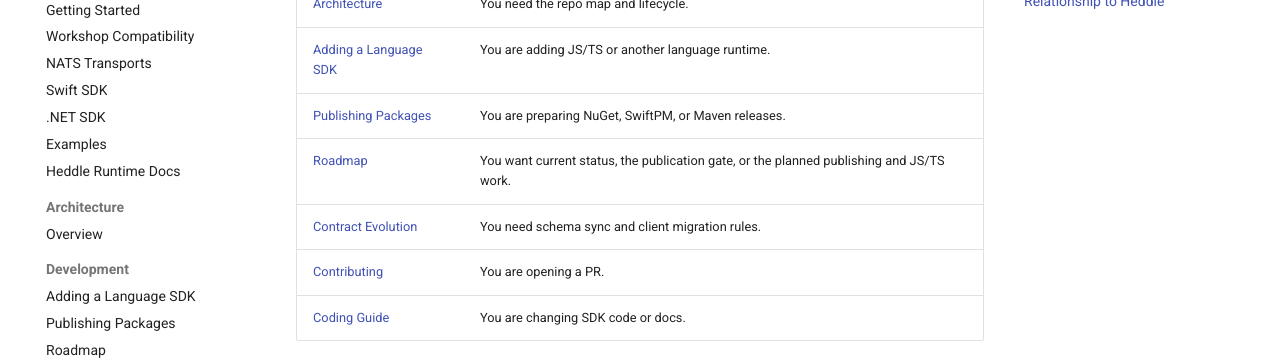
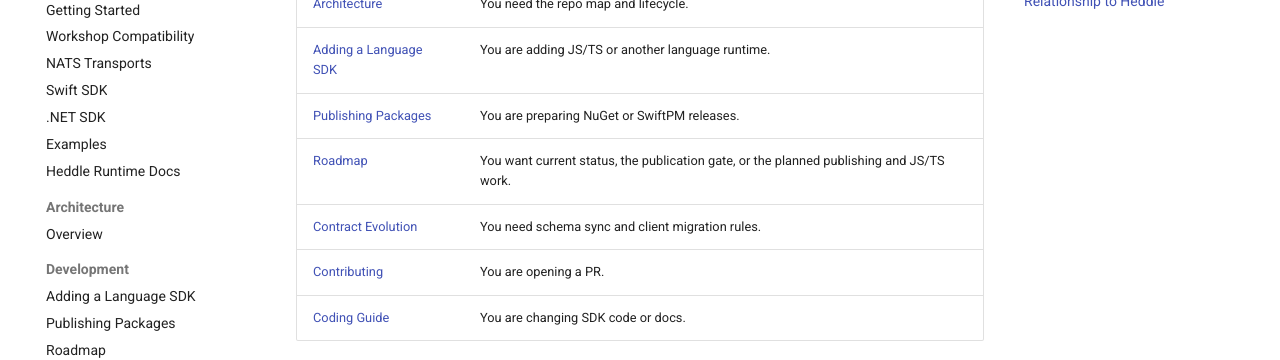
Before and after one commit to getheddle/heddle-sdk, an MkDocs documentation site: the page built from docs/index.md, in a window 1280 px wide and 900 px high, scrolled down 1949 px. Shown: the part 188-548 px from the top of the window. Built offline with MkDocs 1.6.1 and Material for MkDocs 9.7.7, drawn with Linux system fonts in a browser that asks for light colours; comment, search, counter and statistics services are not loaded.

Commit message:
docs: Publishing Packages rows no longer claim a Maven checklist
docs/PUBLISHING.md covers NuGet and SwiftPM only and says the JVM
(Maven) path is not written yet. README.md and docs/index.md described
it as covering Maven too.

Co-Authored-By: Claude Fable 5.2 <noreply@anthropic.com>
Claude-Session: https://claude.ai/code/session_01PUZDhwqvHPGsgRFBdgAdcL

```diff
--- a/docs/index.md
+++ b/docs/index.md
@@ -60,7 +60,7 @@ swift run --package-path examples/swift/echo-worker EchoWorker
 | [Examples](EXAMPLES.md) | You want copyable worker skeletons. |
 | [Architecture](ARCHITECTURE.md) | You need the repo map and lifecycle. |
 | [Adding a Language SDK](PORTING.md) | You are adding JS/TS or another language runtime. |
-| [Publishing Packages](PUBLISHING.md) | You are preparing NuGet, SwiftPM, or Maven releases. |
+| [Publishing Packages](PUBLISHING.md) | You are preparing NuGet or SwiftPM releases. |
 | [Roadmap](ROADMAP.md) | You want current status, the publication gate, or the planned publishing and JS/TS work. |
 | [Contract Evolution](CONTRACT_EVOLUTION.md) | You need schema sync and client migration rules. |
 | [Contributing](CONTRIBUTING.md) | You are opening a PR. |
```
Also changed, not shown: README.md (+1 -1 lines).
